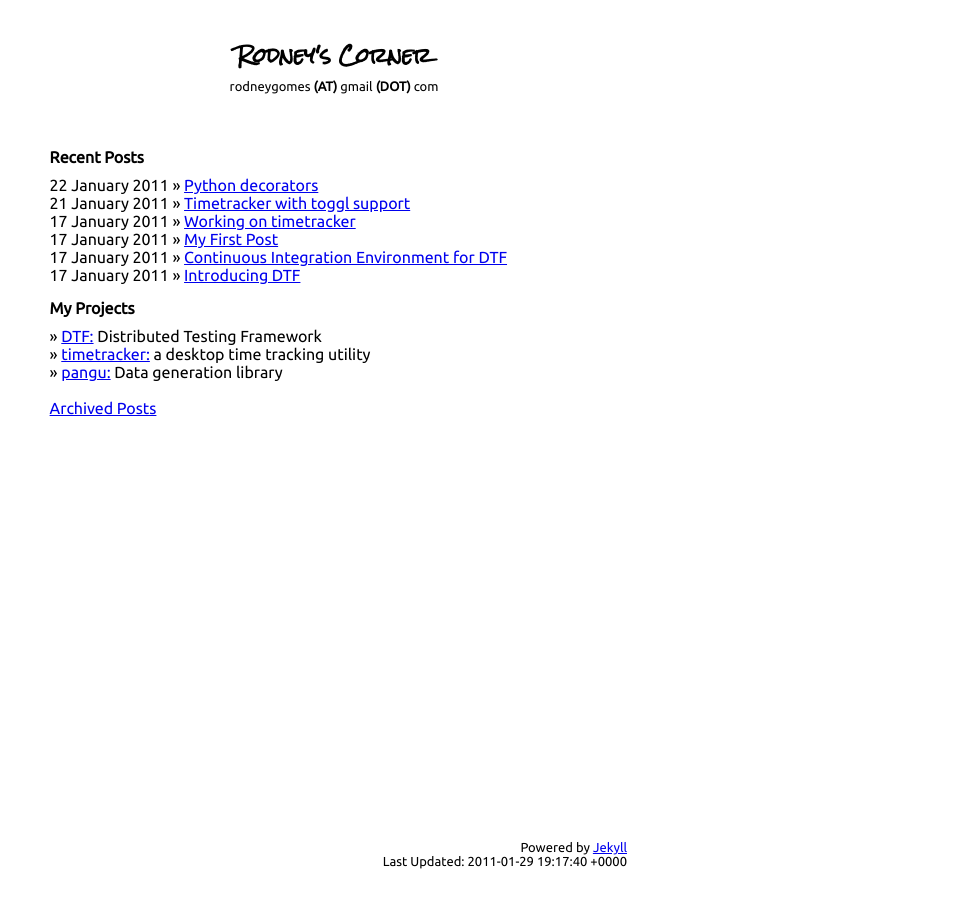
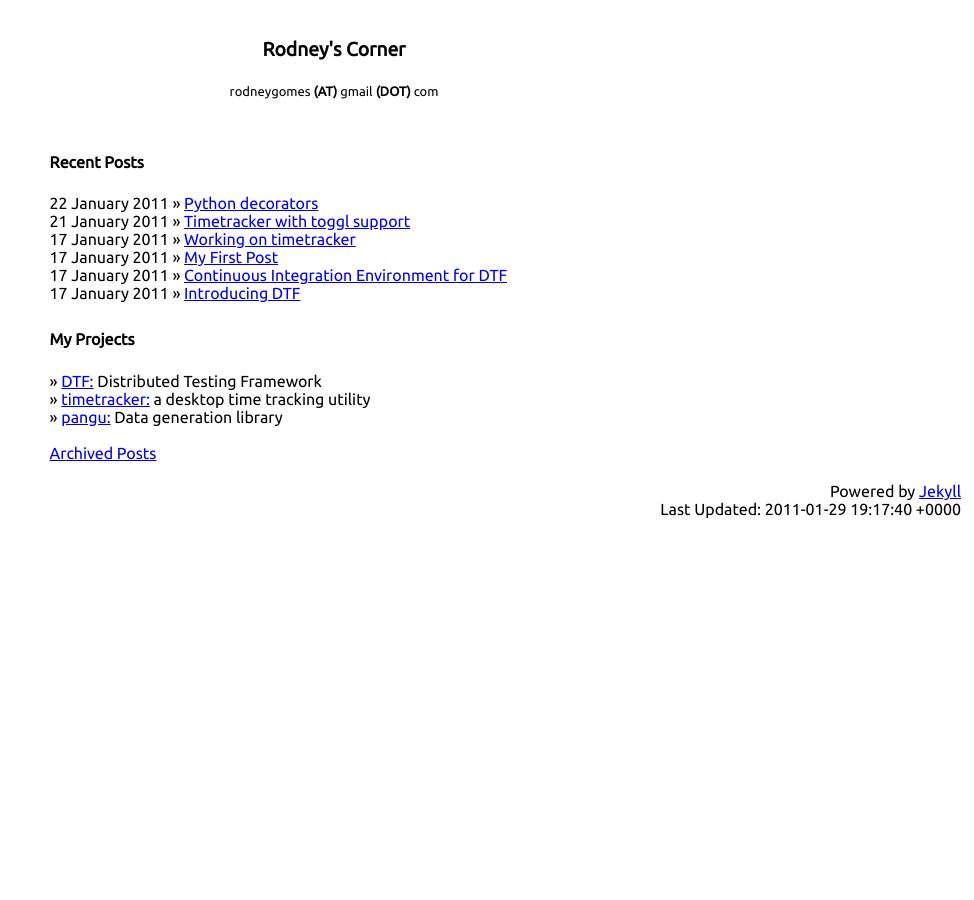
Before and after one commit to rlgomes/rlgomes.github.com, a Jekyll site: the page built from index.html, in a window 1280 px wide. Shown: the whole page, without its empty margins (306-1280 px from the left). Built offline with Jekyll 4.4.1, drawn with Linux system fonts in a browser that asks for light colours.

Commit message:
- new post on look and feel of dtf generated documentation - some tag clean up to be more html5 friendly (more to come soon)

```diff
--- a/_layouts/default.html
+++ b/_layouts/default.html
@@ -3,7 +3,6 @@
     <head>
         <title>{{ page.title }}</title>
     </head>
-
     <body>
         <a href="{{site.url}}">Home</a>
         <h1>{{ page.title }}</h1>
--- a/_layouts/index.html
+++ b/_layouts/index.html
@@ -2,25 +2,21 @@
 <html>
     <head>
         <title>{{ page.title }}</title>
-	   <link rel="stylesheet"
-	         href="css/main.css"
-	         type="text/css">
-	   <link href='http://fonts.googleapis.com/css?family=Ubuntu'
-	         rel='stylesheet'
-	         type='text/css'>
-	   <link href='http://fonts.googleapis.com/css?family=Rock+Salt'
-	         rel='stylesheet'
-	         type='text/css'>
+        <link rel="stylesheet" href="/css/main.css" >
+        <link href='http://fonts.googleapis.com/css?family=Ubuntu' rel='stylesheet'/>
+        <link href='http://fonts.googleapis.com/css?family=Rock+Salt' rel='stylesheet'/>
     </head>
     <body>
         <center>
-	        <div id="title">{{ page.title }}</div>
+            <h1>{{ page.title }}</h1>
             <div id="contact">rodneygomes <b>(AT)</b> gmail <b>(DOT)</b> com</div>
+
             <div id="body">{{ content }}</div>
-			<div id="footer" class=".shadow">
+
+            <footer>
                 <div style="text-align: right">Powered by <a href="http://jekyllrb.com/">Jekyll</a></div>
                 <div style="text-align: right">Last Updated: {{site.time}}</div>
-			</div>
+            </footer>
 	</center>
     </body>
 </html>
--- a/_layouts/normal.html
+++ b/_layouts/normal.html
@@ -8,7 +8,7 @@
         <center>
             <div id="body">
     		<a href="/">Home</a>
-	    		<div class="post_title">{{ page.title }}</div>
+    		<h1>{{ page.title }}</h1>
     		<div id="post.body">{{ content }}</div>
             </div>
         </center>
--- a/css/main.css
+++ b/css/main.css
@@ -15,15 +15,15 @@
     font-size: small;
 }
 
-.post_title {
+h1 {
     padding: 25px 0px 10px 0px;
 
     font-family: 'Ubuntu';
-    font-size: large;
+    font-size: larger;
     font-weight: bold;
 }
 
-.subtitle {
+h2 {
     padding: 15px 0px 10px 0px;
 
     font-family: 'Ubuntu';
@@ -31,30 +31,49 @@
     font-weight: bold;
 }
 
+figure {
+    display: block;
+    text-align: center;
+    margin-bottom: 25px;
+    border: 1px solid #dddddd;
+}
+
+figcaption {
+    display: block;
+    text-align: center;
+    font-weight: bold;
+}
+
+#related_div {
+    padding-top: 20px;
+}
+
 #span {
-	color: gray;
+    color: gray;
     font-family: 'Ubuntu';
+}
+
+img {
+    width: 100%;
 }
 
 #body {
     width: 45%;
     text-align: left;
     font-family: 'Ubuntu';
-	margin: 15px 0;
+    margin: 15px 0;
 }
 
-#footer {
-	width: 45%;
+footer {
     left: 27.5%;
 
-    font-size: small;
+    font-size: medium;
     text-align: left;
 
     font-family: 'Ubuntu';
-	margin: 15px 0;
-	padding: 5px 5px 5px 5px;
+    margin-bottom: 15px;
+    padding: 5px 5px 5px 5px;
 
-    position:absolute;
     bottom:0;
     height:40px;   /* Height of the footer */
 }
--- a/index.html
+++ b/index.html
@@ -4,16 +4,14 @@
 ---
 
 <div id="posts">
+    <h2>Recent Posts</h2>
+    {% for post in site.posts limit:10 %}
+       <span>{{ post.date | date_to_long_string }} </span> &raquo; <a class="postlink" href="{{ post.url }}">{{ post.title }}</a></h2><br/>
+    {% endfor %}
 
-	<div class="subtitle">Recent Posts</div>
-	{% for post in site.posts limit:10 %}
-	   <span>{{ post.date | date_to_long_string }} </span> &raquo; <a class="postlink" href="{{ post.url }}">{{ post.title }}</a></h2><br/>
-	{% endfor %}
-
-	<div class="subtitle">My Projects</div>
+    <h2>My Projects</h2>
     &raquo; <a href="http://github.com/rlgomes/dtf">DTF:</a> Distributed Testing Framework<br/>
     &raquo; <a href="http://github.com/rlgomes/timetracker">timetracker:</a> a desktop time tracking utility<br/>
     &raquo; <a href="http://github.com/rlgomes/pangu">pangu:</a> Data generation library<br/>
-
     <br/> <a href="archive.html">Archived Posts</a>
 </div>
```
Also changed, not shown: _layouts/post.html (+14 -4 lines). Lines whose indentation alone changed are shown as unchanged.
